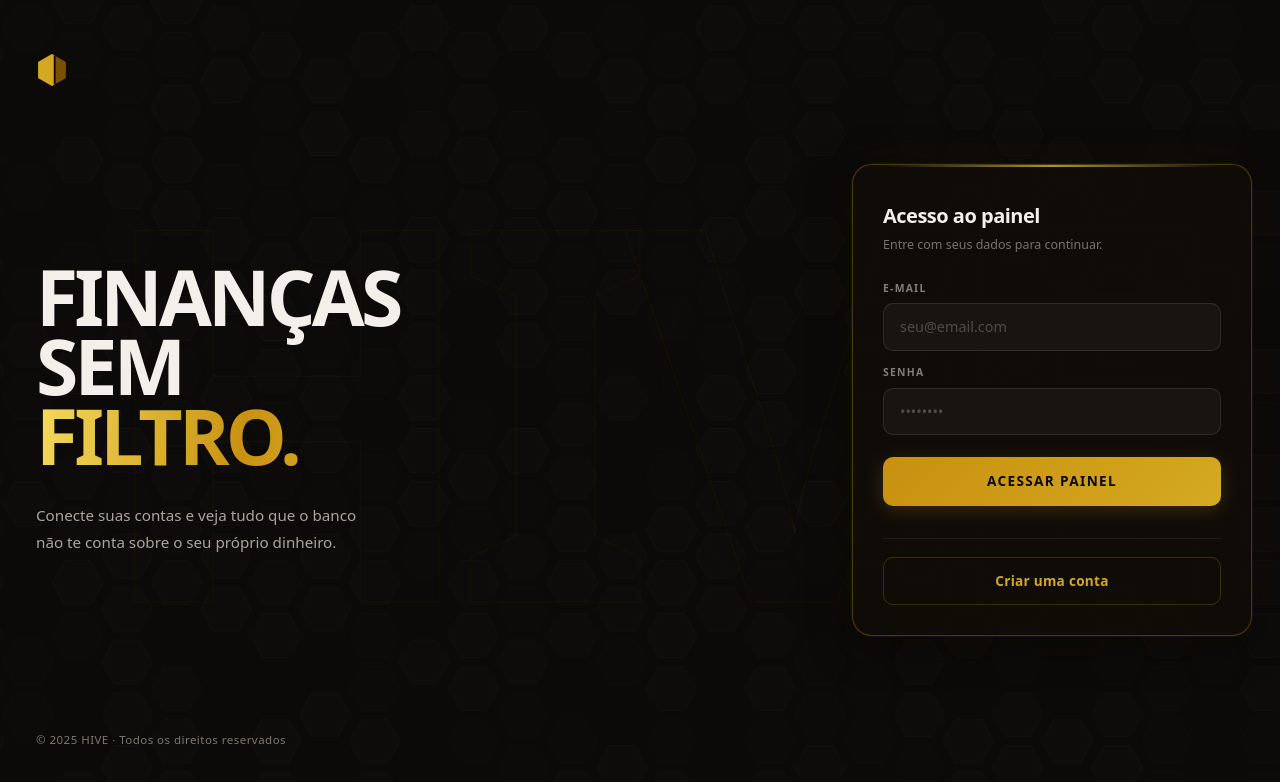
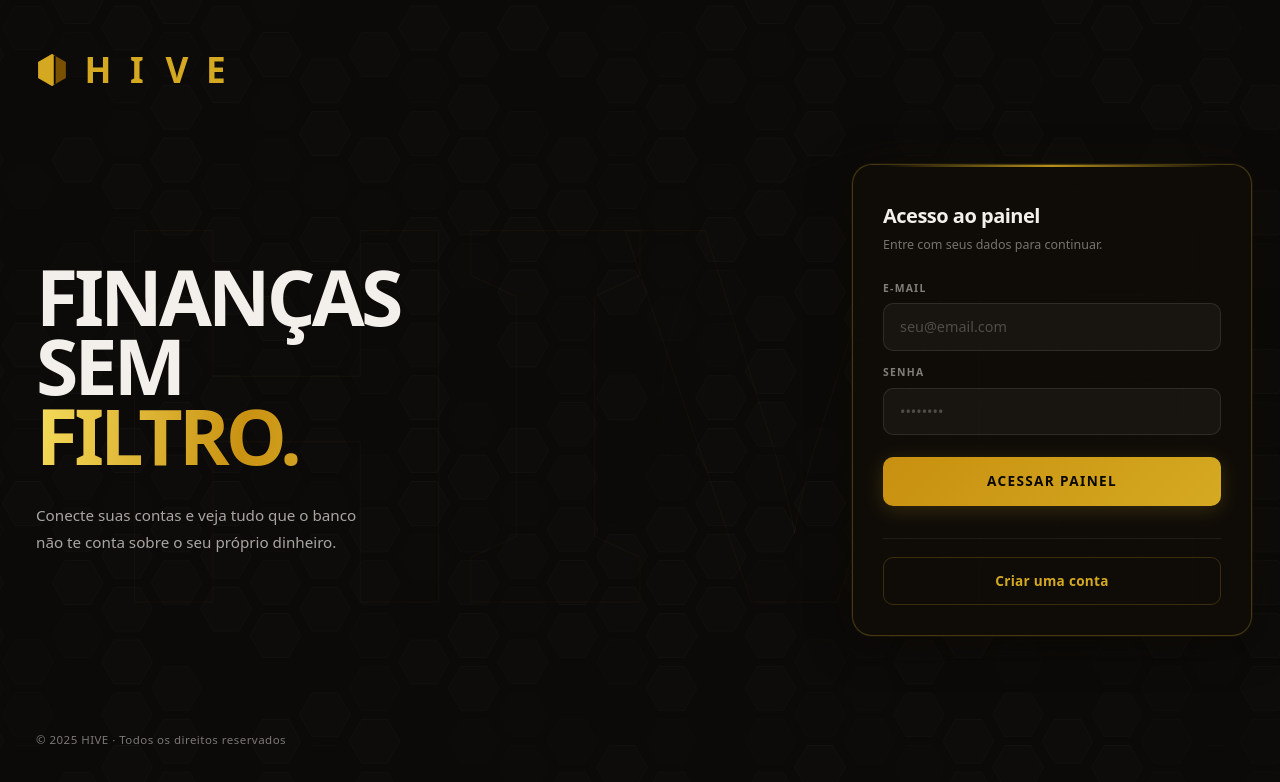
Before and after one commit to BrunoMoacir/codigos-nexa, a React (Vite) app in the folder frontend-react/: page /login in a window 1280 px wide. Shown: the top 782 px of the page. Built offline with nearby package versions, Linux system fonts and the light colour scheme; a web font is replaced by a local one.

Commit message:
fix: corrige calculo translateY do SlotLetter (usava % do track, agora usa px reais)

```diff
--- a/frontend-react/src/pages/LoginPage.tsx
+++ b/frontend-react/src/pages/LoginPage.tsx
@@ -7,24 +7,33 @@ import { API_BASE_URL } from '../api/client';
 const SLOT_CHARS = ['$', '¥', '€', '%', '+', '#', '8', '4', '2', '1', '9', '6', '3', '7', '0', '5'];
 
 const SlotLetter: React.FC<{ char: string; delay: number }> = ({ char, delay }) => {
+  const outerRef = useRef<HTMLSpanElement>(null);
   const trackRef = useRef<HTMLDivElement>(null);
   const chars = [...SLOT_CHARS, char];
 
   useEffect(() => {
-    const el = trackRef.current;
-    if (!el) return;
+    const outer = outerRef.current;
+    const track = trackRef.current;
+    if (!outer || !track) return;
+    // Lê a altura real em px depois do render para calcular o offset exato
     const tid = setTimeout(() => {
-      el.style.transition = 'transform 1.1s cubic-bezier(0.16, 1, 0.3, 1)';
-      el.style.transform = `translateY(-${(chars.length - 1) * 100}%)`;
+      const h = outer.getBoundingClientRect().height;
+      if (h > 0) {
+        track.style.transition = 'transform 1.2s cubic-bezier(0.16, 1, 0.3, 1)';
+        track.style.transform = `translateY(-${(chars.length - 1) * h}px)`;
+      }
     }, delay);
     return () => clearTimeout(tid);
   }, [chars.length, delay]);
 
   return (
-    <span style={{ overflow: 'hidden', display: 'inline-block', height: '1em', verticalAlign: 'top' }}>
-      <div ref={trackRef} style={{ display: 'flex', flexDirection: 'column', willChange: 'transform' }}>
+    <span
+      ref={outerRef}
+      style={{ overflow: 'hidden', display: 'inline-block', height: '1em', verticalAlign: 'top', lineHeight: 1 }}
+    >
+      <div ref={trackRef} style={{ lineHeight: 1, willChange: 'transform' }}>
         {chars.map((c, i) => (
-          <span key={i} style={{ display: 'block', height: '1em', lineHeight: '1em', textAlign: 'center' }}>{c}</span>
+          <span key={i} style={{ display: 'block', height: '1em', lineHeight: 1, textAlign: 'center' }}>{c}</span>
         ))}
       </div>
     </span>
```
